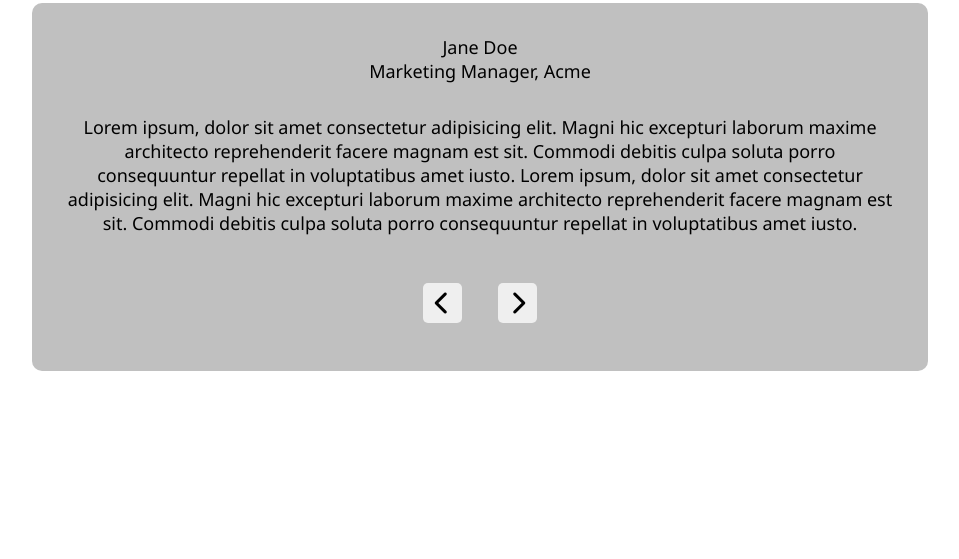
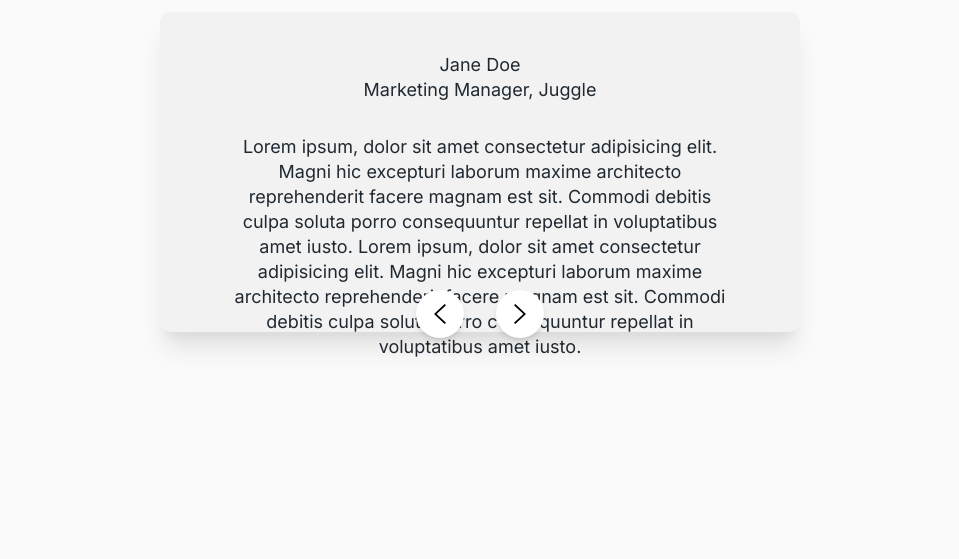
Before and after one commit to jessicax941/mini-js-projects, a website: page reviews/reviews.html in a window 1280 px wide. Shown: the part 241-800 px from the top of the page, without its empty margins (160-1119 px from the left). Drawn offline with Linux system fonts and the light colour scheme.

Commit message:
style review card

```diff
--- a/reviews/reviews.html
+++ b/reviews/reviews.html
@@ -12,7 +12,7 @@
 <body>
   <main>
     <div class="header">
-      <h1>What our customers are saying</h1>
+      <h1>Why our customers love what we do</h1>
     </div>
 
     <div class="reviews-container">
@@ -32,16 +32,28 @@
       </div>
       <div class="arrows">
         <button class="arrow-btn" id="left-btn">
-          <i class="fas fa-chevron-left"></i>
+          <?xml version="1.0" ?>
+          <!DOCTYPE svg PUBLIC '-//W3C//DTD SVG 1.1//EN' 'http://www.w3.org/Graphics/SVG/1.1/DTD/svg11.dtd'><svg
+            height="32px" id="Layer_1" style="enable-background:new 0 0 512 512;" version="1.1" viewBox="0 0 512 512"
+            width="32px" xml:space="preserve" xmlns="http://www.w3.org/2000/svg"
+            xmlns:xlink="http://www.w3.org/1999/xlink">
+            <polygon points="352,115.4 331.3,96 160,256 331.3,416 352,396.7 201.5,256 " />
+          </svg>
         </button>
         <button class="arrow-btn" id="right-btn">
-          <i class="fas fa-chevron-right"></i>
+          <?xml version="1.0" ?>
+          <!DOCTYPE svg PUBLIC '-//W3C//DTD SVG 1.1//EN' 'http://www.w3.org/Graphics/SVG/1.1/DTD/svg11.dtd'><svg
+            height="32" id="Layer_1" style="enable-background:new 0 0 512 512;" version="1.1" viewBox="0 0 512 512"
+            width="32" xml:space="preserve" xmlns="http://www.w3.org/2000/svg"
+            xmlns:xlink="http://www.w3.org/1999/xlink">
+            <polygon points="160,115.4 180.7,96 352,256 180.7,416 160,396.7 310.5,256 " />
+          </svg>
         </button>
       </div>
     </div>
   </main>
 
-  <script src="https://kit.fontawesome.com/392eb3bd3f.js" crossorigin="anonymous"></script>
+  <!-- <script src="https://kit.fontawesome.com/392eb3bd3f.js" crossorigin="anonymous"></script> -->
   <script src="reviews.js"></script>
 </body>
 
--- /dev/null
+++ b/reviews/reviews.js
@@ -0,0 +1,53 @@
+const reviews = [
+	{
+		name: 'Jane Doe',
+		title: 'Marketing Manager',
+		company: 'Juggle',
+		review: 'Lorem ipsum, dolor sit amet consectetur adipisicing elit. Magni hic excepturi laborum maxime architecto reprehenderit facere magnam est sit. Commodi debitis culpa soluta porro consequuntur repellat in voluptatibus amet iusto. Lorem ipsum, dolor sit amet consectetur adipisicing elit. Magni hic excepturi laborum maxime architecto reprehenderit facere magnam est sit. Commodi debitis culpa soluta porro consequuntur repellat in voluptatibus amet iusto.',
+	},
+	{
+		name: 'John Doe',
+		title: 'Marketing Manager',
+		company: 'dreams.io',
+		review: 'Lorem ipsum, dolor sit amet consectetur adipisicing elit. Magni hic excepturi laborum maxime architecto reprehenderit facere magnam est sit. Commodi debitis culpa soluta porro consequuntur repellat in voluptatibus amet iusto est sit. Commodi debitis culpa soluta porro consequuntur repellat in voluptatibus amet iusto.',
+	},
+	{
+		name: 'Mary Doe',
+		title: 'Marketing Manager',
+		company: 'Not Nufflix',
+		review: 'Lorum, dolor sit amet consectetur adipisicing elit. Magni hic excepturi laborum maxime architecto reprehenderit facere magnam est sit. Commodi debitis culpa soluta porro consequuntur repellat in voluptatibus amet iusto.',
+	},
+];
+
+let reviewId = 0;
+let nameEl = document.getElementById('name');
+let titleEl = document.getElementById('title');
+let companyEl = document.getElementById('company');
+let reviewEl = document.getElementById('review');
+let leftButton = document.getElementById('left-btn');
+let rightButton = document.getElementById('right-btn');
+
+leftButton.addEventListener('click', () => {
+	reviewId--;
+	if (reviewId < 0) {
+		reviewId = reviews.length - 1;
+	}
+	displayReview();
+});
+rightButton.addEventListener('click', () => {
+	reviewId++;
+	reviewId = reviewId % reviews.length;
+	displayReview();
+});
+
+displayReview();
+
+function displayReview() {
+	let review = reviews[reviewId];
+	nameEl.innerText = review.name;
+	titleEl.innerText = review.title;
+	companyEl.innerText = review.company;
+	reviewEl.innerText = review.review;
+}
+
+function handleArrowButtonClick() {}
--- a/reviews/styles.css
+++ b/reviews/styles.css
@@ -1,8 +1,7 @@
-@import url('https://fonts.googleapis.com/css2?family=Noto+Sans&family=Syncopate:wght@700&display=swap');
+@import url('https://fonts.googleapis.com/css2?family=Inter&display=swap');
 
 :root {
-	--title-font: 'Syncopate', sans-serif;
-	--body-font: 'Noto Sans', sans-serif;
+	--body-font: 'Inter', 'Helvetica Neue', Helvetica, Arial, sans-serif;
 }
 
 * {
@@ -14,6 +13,12 @@
 body {
 	width: 100vw;
 	height: 100vh;
+	font-family: var(--body-font);
+	font-weight: 500;
+	font-size: 18px;
+	line-height: 25px;
+	color: #202931;
+	background-color: #fafafa;
 }
 
 main {
@@ -28,44 +33,52 @@ main {
 .header {
 	position: relative;
 	bottom: 5%;
-	font-family: var(--body-font);
 	font-weight: 900;
 	font-size: 20px;
-	letter-spacing: 2px;
+	letter-spacing: 1px;
 }
 
-/* .header::before {
-	content: ' ';
-	background-color: darkorange;
-	width: 300px;
-	height: 100px;
-	position: relative;
-	right: 10px;
-	bottom: 10px;
-} */
-
 .reviews-container {
-	font-family: var(--body-font);
 	font-size: 18px;
-	width: 70%;
+	width: 50%;
+	height: 40%;
 	display: flex;
 	flex-direction: column;
-	justify-content: center;
+	justify-content: space-around;
 	align-items: center;
 	gap: 2rem;
-	background-color: silver;
-	padding: 2rem 2rem;
+	background-color: #f2f2f2;
+	padding: 2.5rem 4rem 2rem 4rem;
 	border-radius: 10px;
+	box-shadow: rgba(0, 0, 0, 0.1) 0px 20px 25px -5px, rgba(0, 0, 0, 0.04) 0px 10px 10px -5px;
+}
+
+#review {
+	height: 50%;
+}
+
+.arrows {
+	display: flex;
+	gap: 2rem;
 }
 
 .arrow-btn {
-	margin: 1rem;
-	padding: 0.5rem 0.75rem;
+	padding: 0.5rem 0.5rem;
 	outline: none;
 	border: none;
-	border-radius: 5px;
+	border-radius: 50%;
 	cursor: pointer;
-	/* background-color: white; */
+	background-color: white;
+	box-shadow: rgba(0, 0, 0, 0.1) 0px 4px 6px -1px, rgba(0, 0, 0, 0.06) 0px 2px 4px -1px;
+	display: flex;
+	justify-content: center;
+	align-items: center;
+	transition: all 200ms ease-in;
+}
+
+.arrow-btn:hover {
+	position: relative;
+	bottom: 8px;
 }
 
 .arrow-btn .fas {
```
